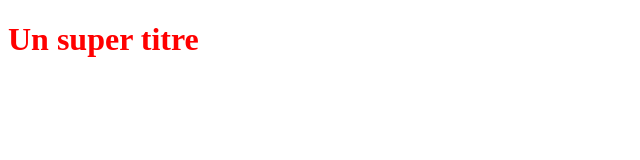
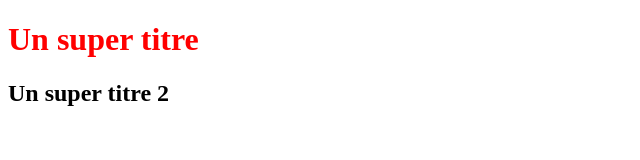
Before and after one commit to hanenR/Test, a plain HTML site: page index.html in a window 1280 px wide. Shown: the whole page, without its empty margins (0-640 px from the left). Drawn offline with Linux system fonts and the light colour scheme.

Commit message:
second commit

```diff
--- a/index.html
+++ b/index.html
@@ -5,6 +5,7 @@
    <link rel="stylesheet" type="text/css" href="styles.css">
 </head>
 <body>
-   <h1>Un super titre</h1>
+   	<h1>Un super titre</h1>
+	<h2>Un super titre 2</h2>
 </body>
 </html>
```
